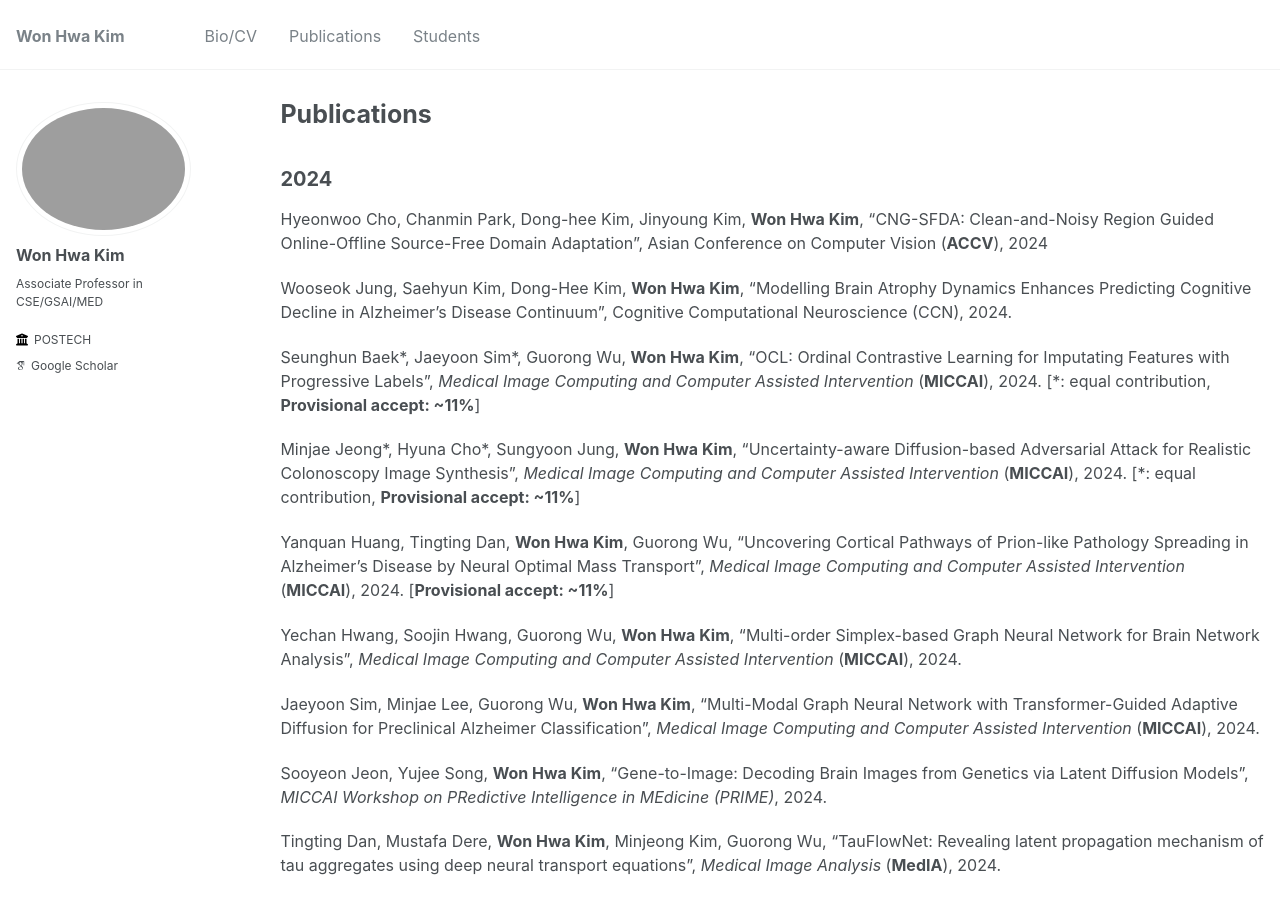
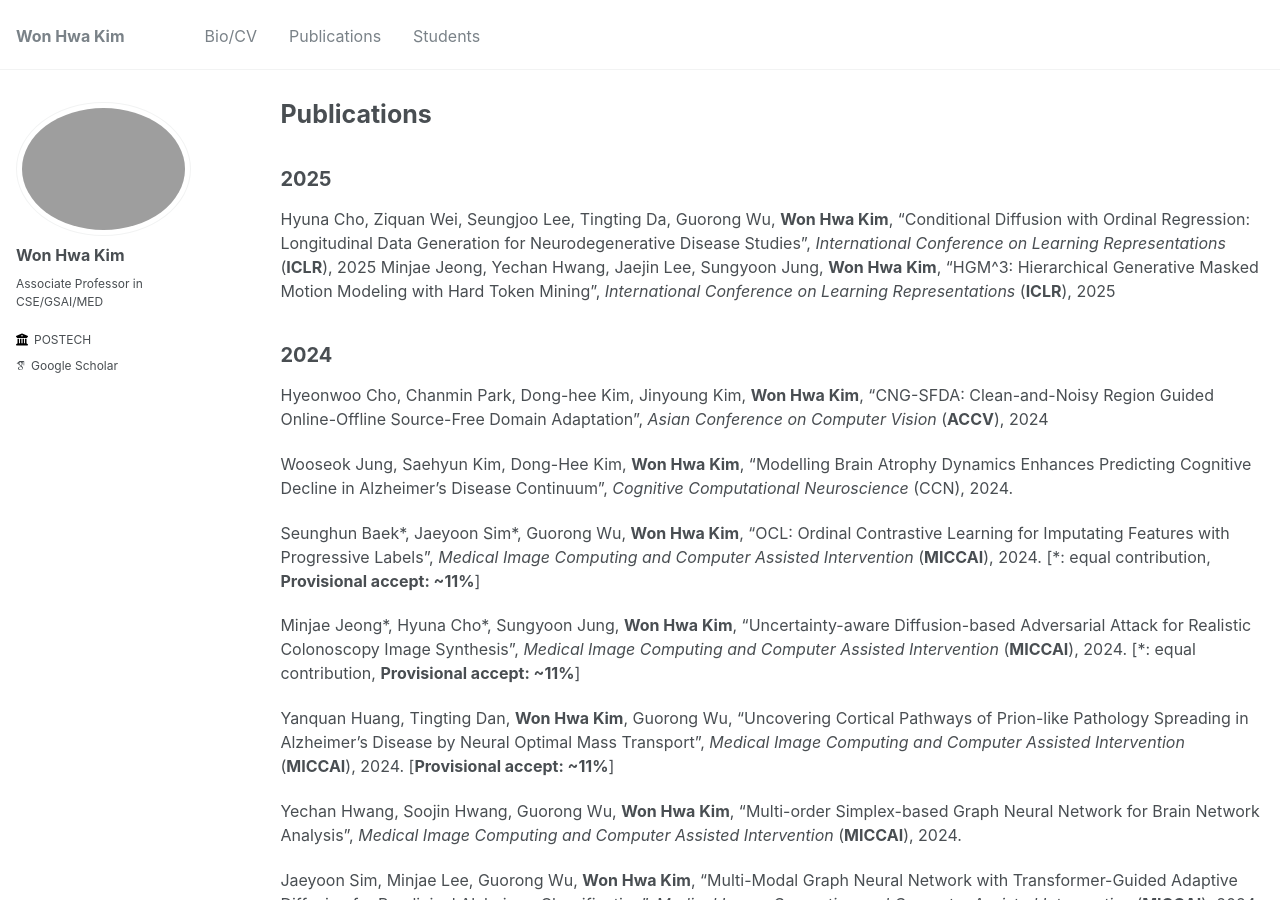
Before and after one commit to wwplato/wwplato.github.io, a Jekyll site: the page built from _pages/publications.md, in a window 1280 px wide and 900 px high. Built offline with Jekyll 4.4.1, drawn with Linux system fonts in a browser that asks for light colours; some web fonts are replaced.

Commit message:
Update publications.md

```diff
--- a/_pages/publications.md
+++ b/_pages/publications.md
@@ -5,12 +5,18 @@ permalink: /publications/
 author_profile: true
 ---
 
+2025
+------
+
+Hyuna Cho, Ziquan Wei, Seungjoo Lee, Tingting Da, Guorong Wu, **Won Hwa Kim**, "Conditional Diffusion with Ordinal Regression: Longitudinal Data Generation for Neurodegenerative Disease Studies", *International Conference on Learning Representations* (**ICLR**), 2025
+Minjae Jeong, Yechan Hwang, Jaejin Lee, Sungyoon Jung, **Won Hwa Kim**, "HGM^3: Hierarchical Generative Masked Motion Modeling with Hard Token Mining", *International Conference on Learning Representations* (**ICLR**), 2025
+
 2024
 ------
 
-Hyeonwoo Cho, Chanmin Park, Dong-hee Kim, Jinyoung Kim, **Won Hwa Kim**, "CNG-SFDA: Clean-and-Noisy Region Guided Online-Offline Source-Free Domain Adaptation", Asian Conference on Computer Vision (**ACCV**), 2024
+Hyeonwoo Cho, Chanmin Park, Dong-hee Kim, Jinyoung Kim, **Won Hwa Kim**, "CNG-SFDA: Clean-and-Noisy Region Guided Online-Offline Source-Free Domain Adaptation", *Asian Conference on Computer Vision* (**ACCV**), 2024
 
-Wooseok Jung, Saehyun Kim, Dong-Hee Kim, **Won Hwa Kim**, "Modelling Brain Atrophy Dynamics Enhances Predicting Cognitive Decline in Alzheimer’s Disease Continuum", Cognitive Computational Neuroscience (CCN), 2024.
+Wooseok Jung, Saehyun Kim, Dong-Hee Kim, **Won Hwa Kim**, "Modelling Brain Atrophy Dynamics Enhances Predicting Cognitive Decline in Alzheimer’s Disease Continuum", *Cognitive Computational Neuroscience* (CCN), 2024.
 
 Seunghun Baek\*, Jaeyoon Sim\*, Guorong Wu, **Won Hwa Kim**, "OCL: Ordinal Contrastive Learning for Imputating Features with Progressive Labels", *Medical Image Computing and Computer Assisted Intervention* (**MICCAI**), 2024. [\*: equal contribution, **Provisional accept: ~11%**]
 
```
